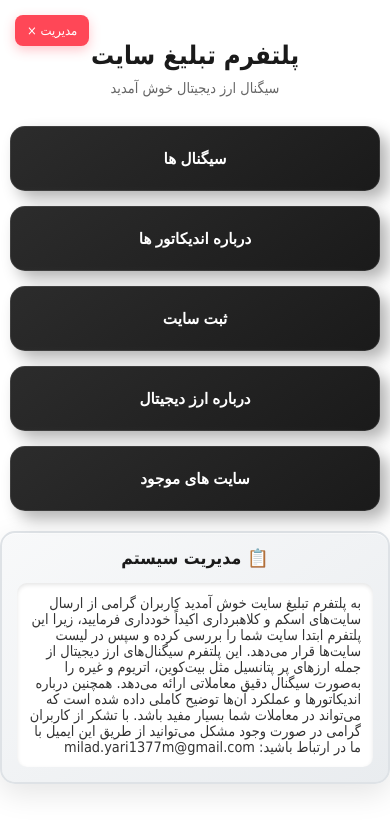
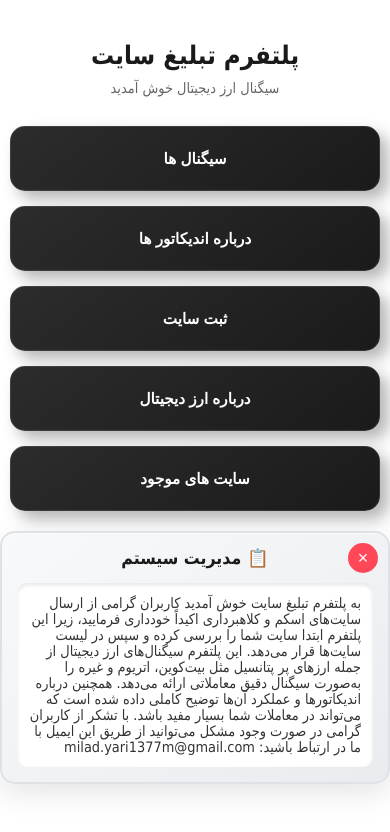
Before and after one commit to mbuiop/Trayd-, a plain HTML site: page index.html in a window 390 px wide. Drawn offline with Linux system fonts and the light colour scheme.

Commit message:
Add files via upload

```diff
--- a/index.html
+++ b/index.html
@@ -72,6 +72,8 @@
                 inset 0 0 0 1px rgba(255, 255, 255, 0.1);
             transition: all 0.3s ease;
             overflow: hidden;
+            -webkit-tap-highlight-color: transparent;
+            user-select: none;
         }
 
         .modern-button::before {
@@ -98,7 +100,7 @@
         }
 
         .modern-button:active {
-            transform: translateY(1px);
+            transform: scale(0.98);
             box-shadow:
                 4px 4px 8px rgba(0, 0, 0, 0.3),
                 -4px -4px 8px rgba(255, 255, 255, 0.1),
@@ -162,27 +164,7 @@
             height: calc(100% - 60px);
             border: none;
             background: white;
-        }
-
-        .hidden-indicator {
-            position: fixed;
-            top: 20px;
-            left: 20px;
-            background: #ff4757;
-            color: white;
-            padding: 10px 15px;
-            border-radius: 10px;
-            cursor: pointer;
-            z-index: 1001;
-            display: none;
-            font-size: 14px;
-            box-shadow: 0 4px 12px rgba(255, 71, 87, 0.3);
-            transition: all 0.3s ease;
-        }
-
-        .hidden-indicator:hover {
-            background: #ff3742;
-            transform: scale(1.05);
+            -webkit-overflow-scrolling: touch;
         }
 
         .mode-display {
@@ -197,6 +179,7 @@
                 inset 0 1px 0 rgba(255, 255, 255, 0.6);
             display: none;
             border: 2px solid #dee2e6;
+            position: relative;
         }
 
         .mode-display h3 {
@@ -211,6 +194,30 @@
             padding: 15px;
             border-radius: 10px;
             box-shadow: inset 0 2px 4px rgba(0, 0, 0, 0.1);
+        }
+
+        .mode-close-btn {
+            position: absolute;
+            top: 10px;
+            right: 10px;
+            background: #ff4757;
+            color: white;
+            border: none;
+            width: 30px;
+            height: 30px;
+            border-radius: 50%;
+            cursor: pointer;
+            font-size: 18px;
+            display: flex;
+            align-items: center;
+            justify-content: center;
+            transition: all 0.3s ease;
+            z-index: 10;
+        }
+
+        .mode-close-btn:hover {
+            background: #ff3742;
+            transform: scale(1.1);
         }
 
         /* تنظیمات موبایل حرفه‌ای */
@@ -260,14 +267,6 @@
                 font-size: 22px;
             }
 
-            .hidden-indicator {
-                top: 15px;
-                left: 15px;
-                padding: 8px 12px;
-                font-size: 13px;
-                border-radius: 8px;
-            }
-
             .mode-display {
                 margin: 20px 10px;
                 padding: 15px;
@@ -314,21 +313,6 @@
             }
         }
 
-        /* تنظیمات لمسی */
-        .modern-button {
-            -webkit-tap-highlight-color: transparent;
-            user-select: none;
-        }
-
-        .modern-button:active {
-            transform: scale(0.98);
-        }
-
-        /* تنظیمات اسکرول */
-        .content-iframe {
-            -webkit-overflow-scrolling: touch;
-        }
-
         /* حالت افقی موبایل */
         @media (max-width: 768px) and (orientation: landscape) {
             .header {
@@ -371,6 +355,7 @@
 
     <!-- نمایش محتوای فایل mode.html -->
     <div id="modeDisplay" class="mode-display">
+        <button class="mode-close-btn" onclick="closeModeDisplay()">×</button>
         <h3>📋 مدیریت سیستم</h3>
         <div class="content" id="modeContent">
             <!-- محتوای فایل mode.html اینجا نمایش داده می‌شود -->
@@ -387,10 +372,6 @@
         </div>
     </div>
 
-    <div id="hiddenIndicator" class="hidden-indicator" onclick="showHiddenContent()">
-        مدیریت ×
-    </div>
-
     <script>
         function loadPage(url, title) {
             document.getElementById('modalTitle').textContent = title;
@@ -403,12 +384,34 @@
             document.getElementById('contentIframe').src = '';
         }
 
-        function showHiddenContent() {
-            loadPage('mode.html', 'مدیریت سیستم');
+        // بستن پیام مدیریت و ذخیره وضعیت
+        function closeModeDisplay() {
+            document.getElementById('modeDisplay').style.display = 'none';
+            // ذخیره در حافظه مرورگر که کاربر پیام را بسته
+            try {
+                sessionStorage.setItem('modeDisplayClosed', 'true');
+            } catch(e) {
+                // اگر sessionStorage در دسترس نباشد
+                window.modeDisplayClosed = true;
+            }
+        }
+
+        // بررسی آیا کاربر قبلاً پیام را بسته یا نه
+        function isModeClosed() {
+            try {
+                return sessionStorage.getItem('modeDisplayClosed') === 'true';
+            } catch(e) {
+                return window.modeDisplayClosed === true;
+            }
         }
 
         // تشخیص خودکار وجود فایل mode.html
         function checkForModeFile() {
+            // اگر کاربر قبلاً پیام را بسته، نشان نده
+            if (isModeClosed()) {
+                return;
+            }
+
             // روش‌های مختلف برای تمام مرورگرها
             const methods = [
                 // روش اول: HEAD request
@@ -432,7 +435,6 @@
                 methods[index]()
                     .then(response => {
                         if (response.ok || response.status === 206) {
-                            document.getElementById('hiddenIndicator').style.display = 'block';
                             loadModeContent(); // بارگذاری محتوا
                         } else {
                             tryMethod(index + 1);
@@ -449,7 +451,6 @@
                 xhr.onreadystatechange = function() {
                     if (xhr.readyState === 4) {
                         if (xhr.status === 200 || xhr.status === 0) {
-                            document.getElementById('hiddenIndicator').style.display = 'block';
                             loadModeContent();
                         }
                     }
@@ -488,24 +489,7 @@
 
             modeContent.innerHTML = content;
             modeDisplay.style.display = 'block';
-
-            // نمایش نشانگر قرمز
-            document.getElementById('hiddenIndicator').style.display = 'block';
         }
-
-        // بستن مودال با کلیک روی پس زمینه
-        document.getElementById('contentFrame').addEventListener('click', function(e) {
-            if (e.target === this) {
-                closeContent();
-            }
-        });
-
-        // بستن با کلید ESC
-        document.addEventListener('keydown', function(e) {
-            if (e.key === 'Escape') {
-                closeContent();
-            }
-        });
 
         // بهبود عملکرد لمسی موبایل
         function setupMobileOptimizations() {
@@ -530,6 +514,20 @@
             });
         }
 
+        // بستن مودال با کلیک روی پس زمینه
+        document.getElementById('contentFrame').addEventListener('click', function(e) {
+            if (e.target === this) {
+                closeContent();
+            }
+        });
+
+        // بستن با کلید ESC
+        document.addEventListener('keydown', function(e) {
+            if (e.key === 'Escape') {
+                closeContent();
+            }
+        });
+
         // بررسی خودکار فایل mode.html هنگام لود صفحه
         window.addEventListener('load', function() {
             checkForModeFile();
@@ -540,8 +538,12 @@
             }
         });
 
-        // بررسی مجدد هر 5 ثانیه
-        setInterval(checkForModeFile, 5000);
+        // بررسی مجدد هر 10 ثانیه (فقط اگر کاربر پیام را نبسته)
+        setInterval(function() {
+            if (!isModeClosed()) {
+                checkForModeFile();
+            }
+        }, 10000);
     </script>
 </body>
 </html>
```
